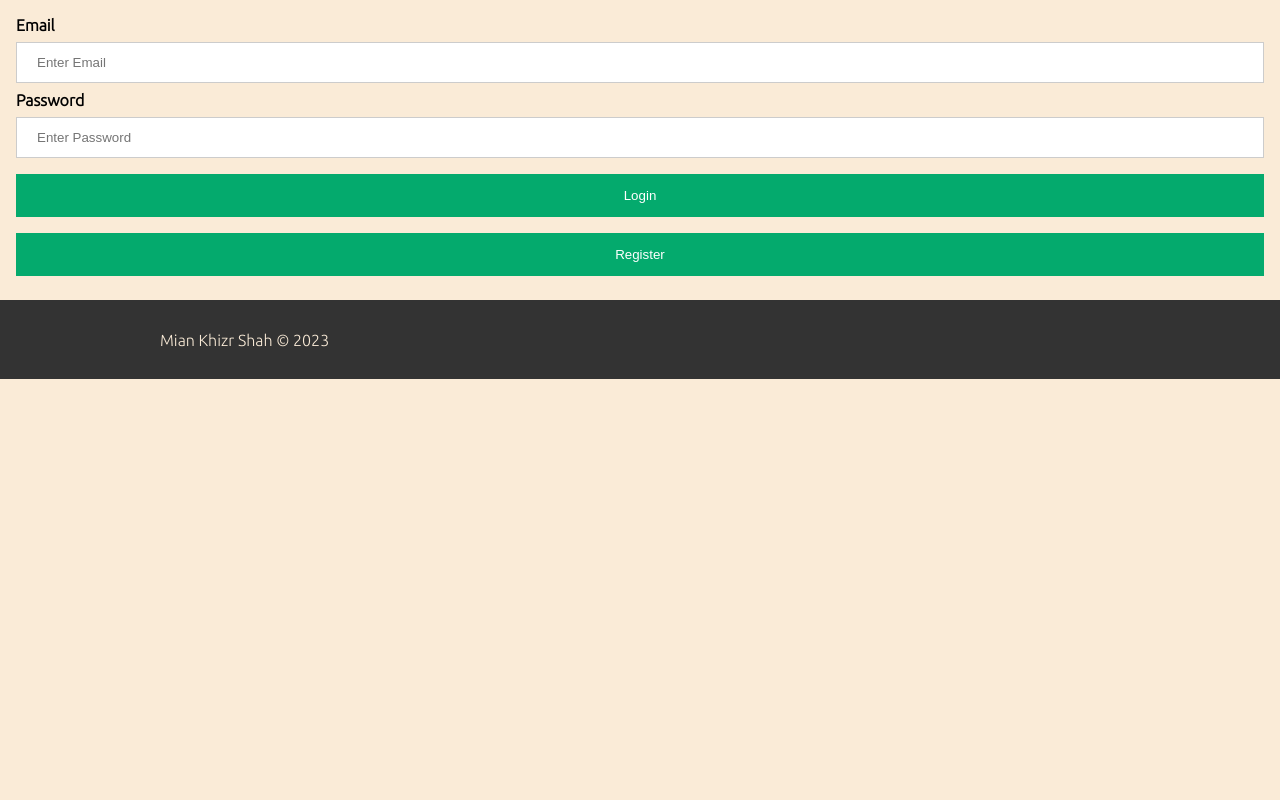
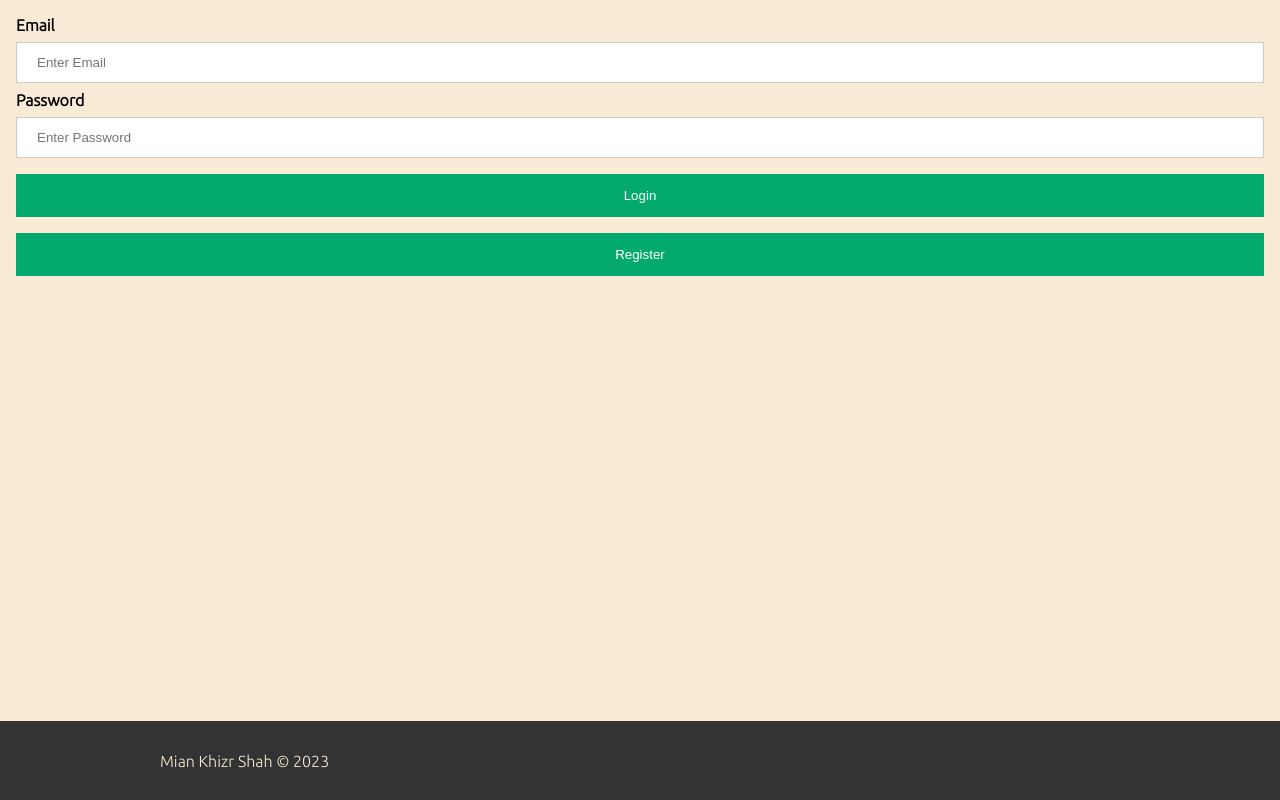
Before and after one commit to Khizrkshah/Vr-Webshop-Frontend-React, a React (Vite) app: page / in a window 1280 px wide. Built offline with nearby package versions, Linux system fonts and the light colour scheme.

Commit message:
Fix footer position

```diff
--- a/src/css/homepagestyle.css
+++ b/src/css/homepagestyle.css
@@ -3,6 +3,11 @@ body {
   background-color: antiquewhite;
   margin: 0;
   font-family: "Ubuntu", sans-serif;
+  height: 100dvh;
+}
+
+.App {
+  height: 100dvh;
 }
 
 .login {
@@ -182,6 +187,9 @@ hr {
   padding: 20px 0;
   background-color: #333;
   color: antiquewhite;
+  position: absolute;
+  bottom: 0;
+  width: 100%;
 }
 
 /* media query */
```
